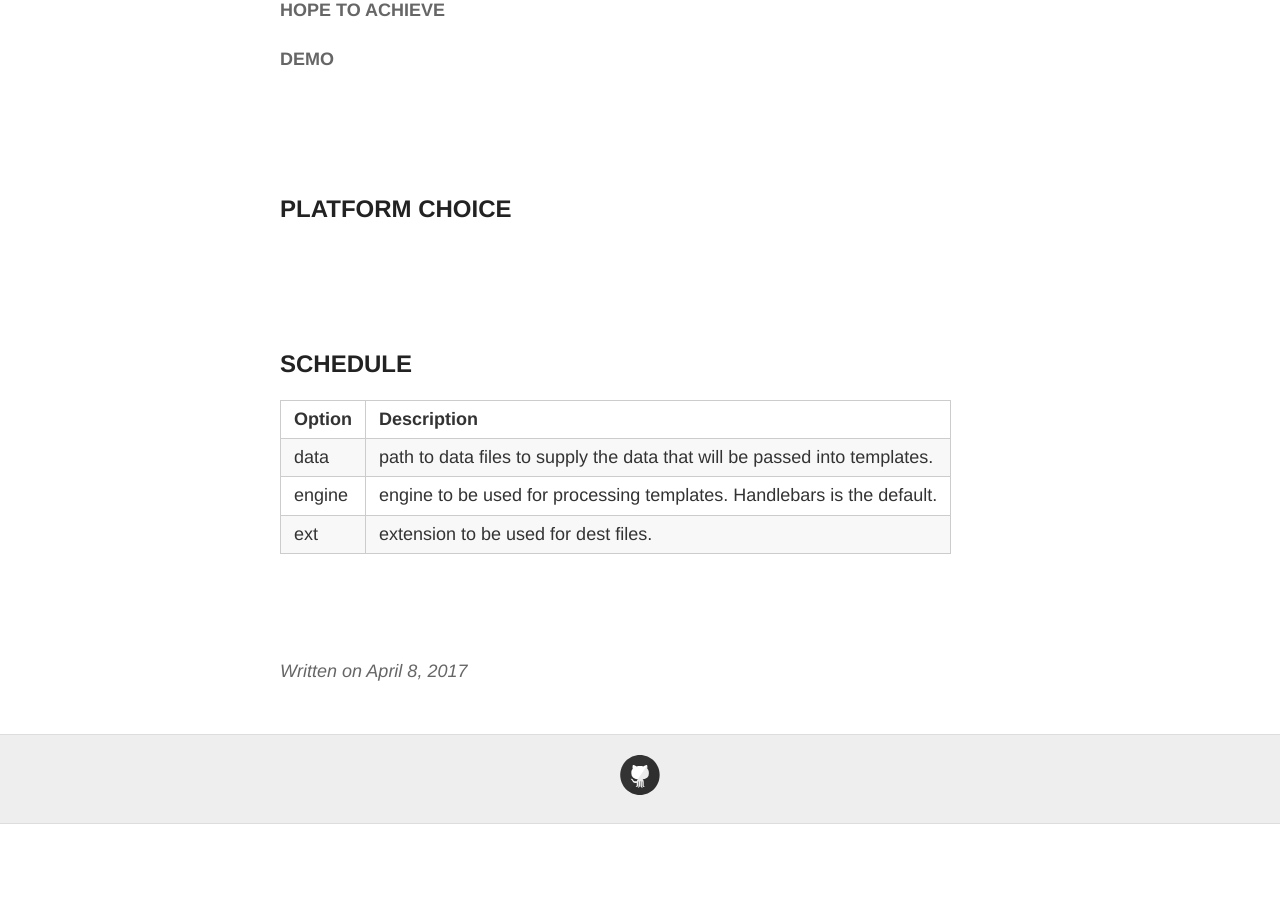
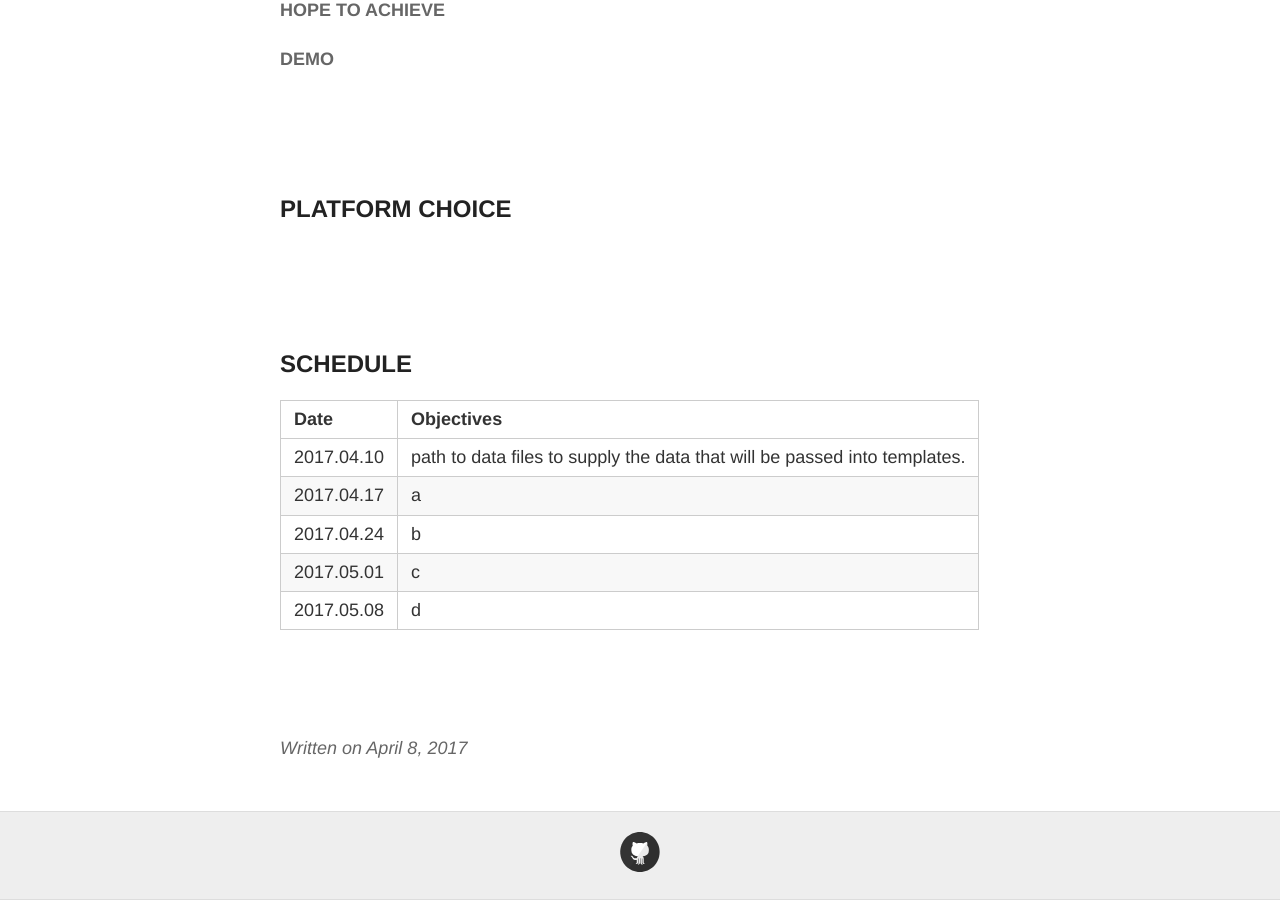
Before and after one commit to xiaozhuyfk/parallel, a Jekyll site: the page built from docs/_posts/2017-4-8-Project-Proposal.md, in a window 1280 px wide and 900 px high, scrolled down 2423 px. Built offline with Jekyll 4.4.1, drawn with Linux system fonts in a browser that asks for light colours; before the commit the page ends 3247 px from its top, so only the background shows below that.

Commit message:
Update 2017-4-8-Project-Proposal.md

```diff
--- a/docs/_posts/2017-4-8-Project-Proposal.md
+++ b/docs/_posts/2017-4-8-Project-Proposal.md
@@ -68,23 +68,12 @@ Papers as references:
 
 ## SCHEDULE
 
-<table>
-  <tr>
-    <th>Option</th>
-    <th>Description</th>
-  </tr>
-  <tr>
-    <td>data</td>
-    <td>path to data files to supply the data that will be passed into templates.</td>
-  </tr>
-  <tr>
-    <td>engine</td>
-    <td>engine to be used for processing templates. Handlebars is the default.</td>
-  </tr>
-  <tr>
-    <td>ext</td>
-    <td>extension to be used for dest files.</td>
-  </tr>
-</table>
+| Date       | Objectives                                                                |
+|------------|---------------------------------------------------------------------------|
+| 2017.04.10 | path to data files to supply the data that will be passed into templates. |
+| 2017.04.17 | a                                                                         |
+| 2017.04.24 | b                                                                         |
+| 2017.05.01 | c                                                                         |
+| 2017.05.08 | d                                                                         |
 
 <br><br><br>
```
